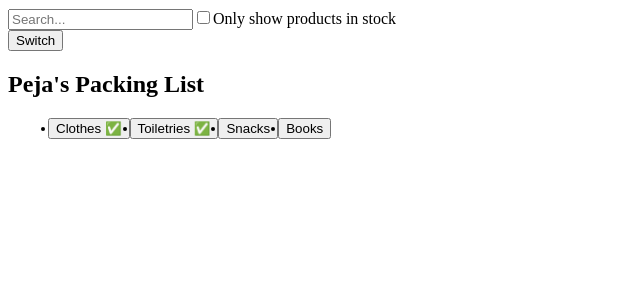
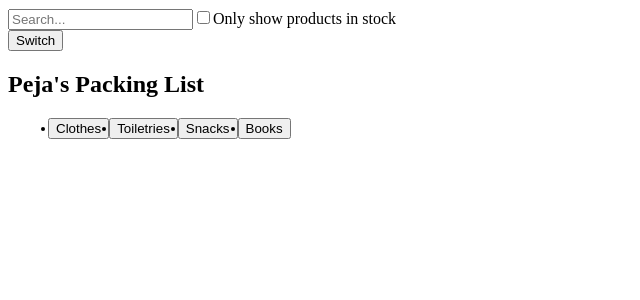
Before and after one commit to pejavrajich8/Practice-React, a React (Vite) app: page / in a window 1280 px wide. Both pictures are taken after a click on the button "Switch". Shown: the top 300 px of the page, without its empty margins (0-640 px from the left). Built offline with nearby package versions, Linux system fonts and the light colour scheme.

Commit message:
changed all of the isPacked to false

```diff
--- a/src/components/PackingList.jsx
+++ b/src/components/PackingList.jsx
@@ -4,8 +4,8 @@ import { useState } from "react";
 
 export default function PackingList() {
        const [items, setItems] = useState([
-        { id: 1, name: "Clothes", isPacked: true },
-        { id: 2, name: "Toiletries", isPacked: true },
+        { id: 1, name: "Clothes", isPacked: false },
+        { id: 2, name: "Toiletries", isPacked: false },
         { id: 3, name: "Snacks", isPacked: false },
         { id: 4, name: "Books", isPacked: false },
        ])
```
